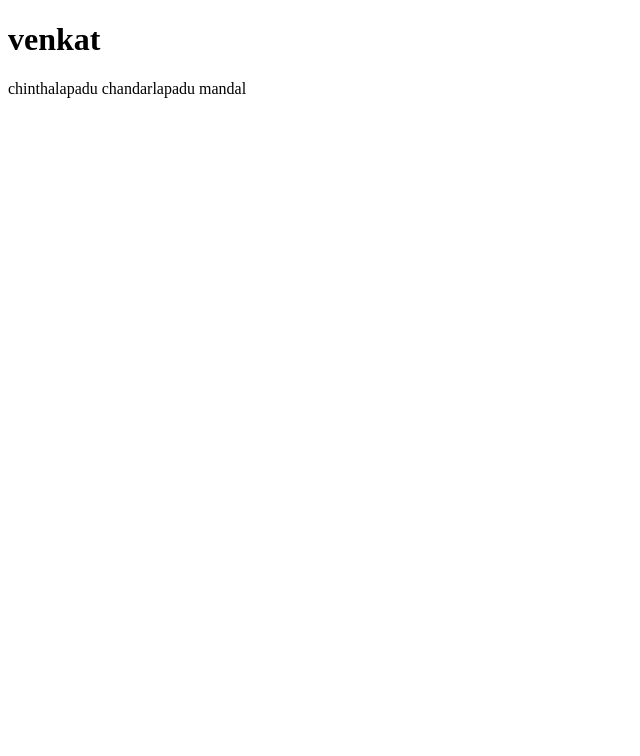
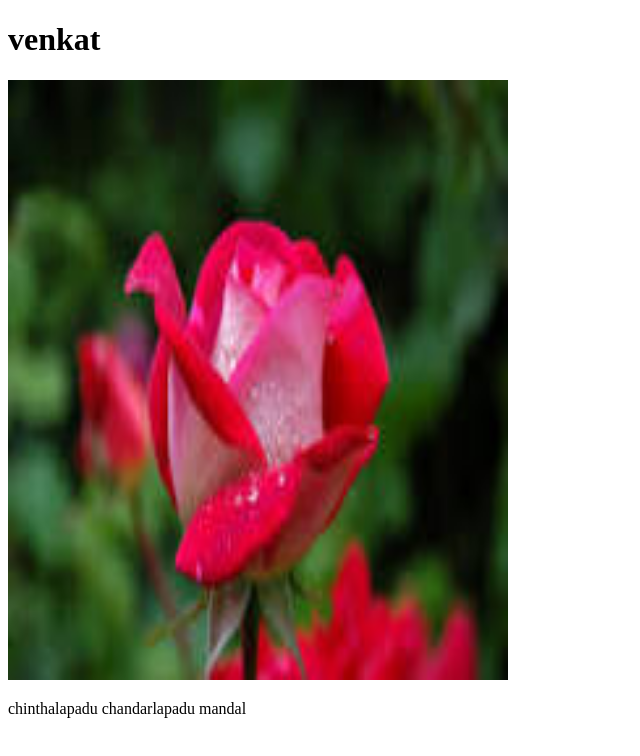
Before and after one commit to venkatraopagadala/venky, a plain HTML site: page index.html in a window 1280 px wide. Shown: the whole page, without its empty margins (0-640 px from the left). Drawn offline with Linux system fonts and the light colour scheme.

Commit message:
Update index.html

```diff
--- a/index.html
+++ b/index.html
@@ -6,6 +6,8 @@
 <body>
 
 <h1>venkat</h1>
+<img src="download (1) (1) (1).jfif" alt="Girl in a jacket" width="500" height="600">
+
 <p>chinthalapadu chandarlapadu mandal</p>
 
 </body>
```
